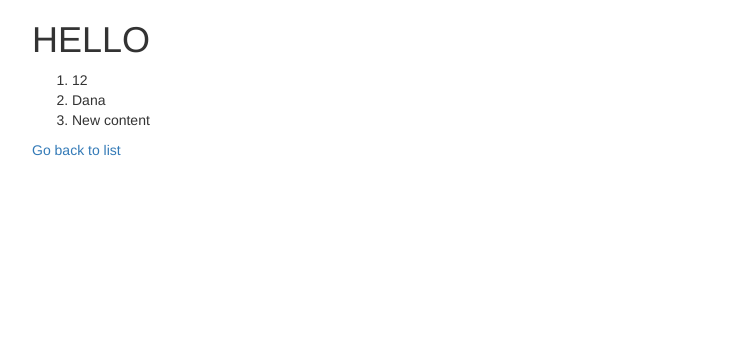
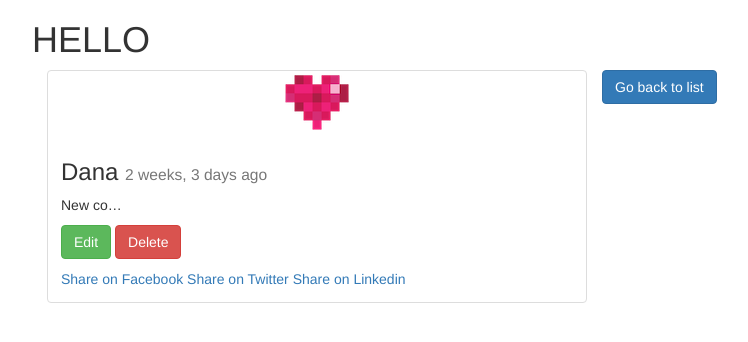
Before and after one commit to DanAlarbash/blog, a Django app: page /posts/detail/12/ in a window 1280 px wide. Shown: the top 342 px of the page, without its empty margins (38-786 px from the left). Run offline with Django 3.2, Linux system fonts and the light colour scheme; data comes from the database, SQL or seed files in the repository; some libraries are stand-ins or nearby versions.

Commit message:
social media links

```diff
--- a/posts/templates/post_detail.html
+++ b/posts/templates/post_detail.html
@@ -1,21 +1,39 @@
 
 {% extends "base.html" %}
-
+{% load urlify %}
 
 
 {% block head_title %}Detail{% endblock head_title %}
 {% block content %}
+	 <div class="col-sm-6 ">
+		<div class="thumbnail">
+		{% if instance.image %}
+		  <img src="{{instance.image.url}}" class="img-responsive">
+		  {% endif %}
+		  <div class="caption">
+			<h3>{{instance.title}} <small>{{instance.timestamp|timesince}} ago</small></h3>
+			<p>{{instance.content|linebreaks|truncatechars:10}}</p>
+
+			<p>
+			<a href="{% url 'posts:update' post_id=instance.id %}" class="btn btn-success">Edit</a>
+			<a href="{% url 'posts:delete' post_id=instance.id %}" class="btn btn-danger">Delete</a>
+			</p>
+			<a href="https://www.facebook.com/sharer/sharer.php?u={{request.build_absolute_uri}}">
+     			Share on Facebook
+      		</a>
+			{#{{share_string}}#}
+      		<a href="https://twitter.com/home?status={{instance.content|truncatechars:35|urlify}}%20{{request.build_absolute_uri}}">
+            	Share on Twitter
+       		</a>
+       		 <a href="https://www.linkedin.com/shareArticle?mini=true&url={{request.build_absolute_uri}}&title={{instance.title|urlify}}&summary={{instance.content|truncatechars:35|urlify}}&source={{request.build_absolute_uri}}">
+				Share on Linkedin
+			</a>
+		  </div>
+		</div>
+	  </div>
 
 
-    <ol>
-
-            <li>{{instance.id}}</li>
-            <li>{{instance.title}}</li>
-            <li>{{instance.content}}</li>
-
-    </ol>
-
-<a href="{% url 'posts:list' %}">Go back to list</a>
+<a href="{% url 'posts:list' %}" class="btn btn-primary">Go back to list</a>
 
 
 {% endblock content %}
--- /dev/null
+++ b/posts/templatetags/urlify.py
@@ -0,0 +1,8 @@
+from django import template
+from urllib.parse import quote
+
+register = template.Library()
+
+@register.filter
+def urlify(value):
+	return quote(value)
--- a/posts/views.py
+++ b/posts/views.py
@@ -5,6 +5,8 @@ from django.shortcuts import get_object_or_404
 from .forms import PostForm
 from django.contrib import messages
 from django.core.paginator import Paginator, EmptyPage, PageNotAnInteger
+from urllib.parse import quote
+
 
 
 # Create your views here.
@@ -12,6 +14,7 @@ def post_detail(request, post_id):
 	obj =  get_object_or_404(Post, id=post_id)
 	context = {
 		"instance": obj,
+		#"share_string": quote(obj.content),
 
 	}
 	return render(request, 'post_detail.html', context)
```
Also changed, not shown: posts/templatetags/__init__.py (added).
